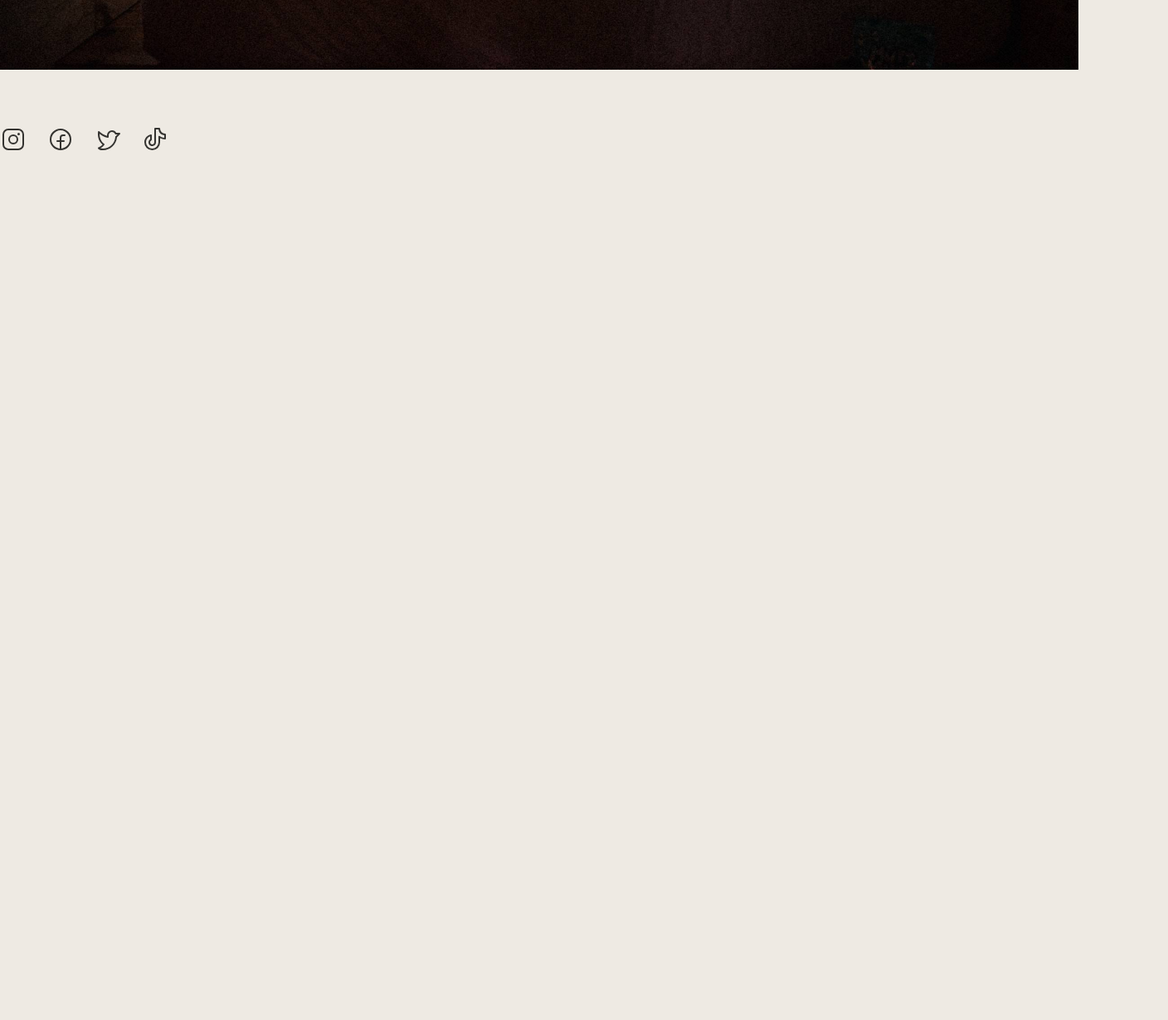
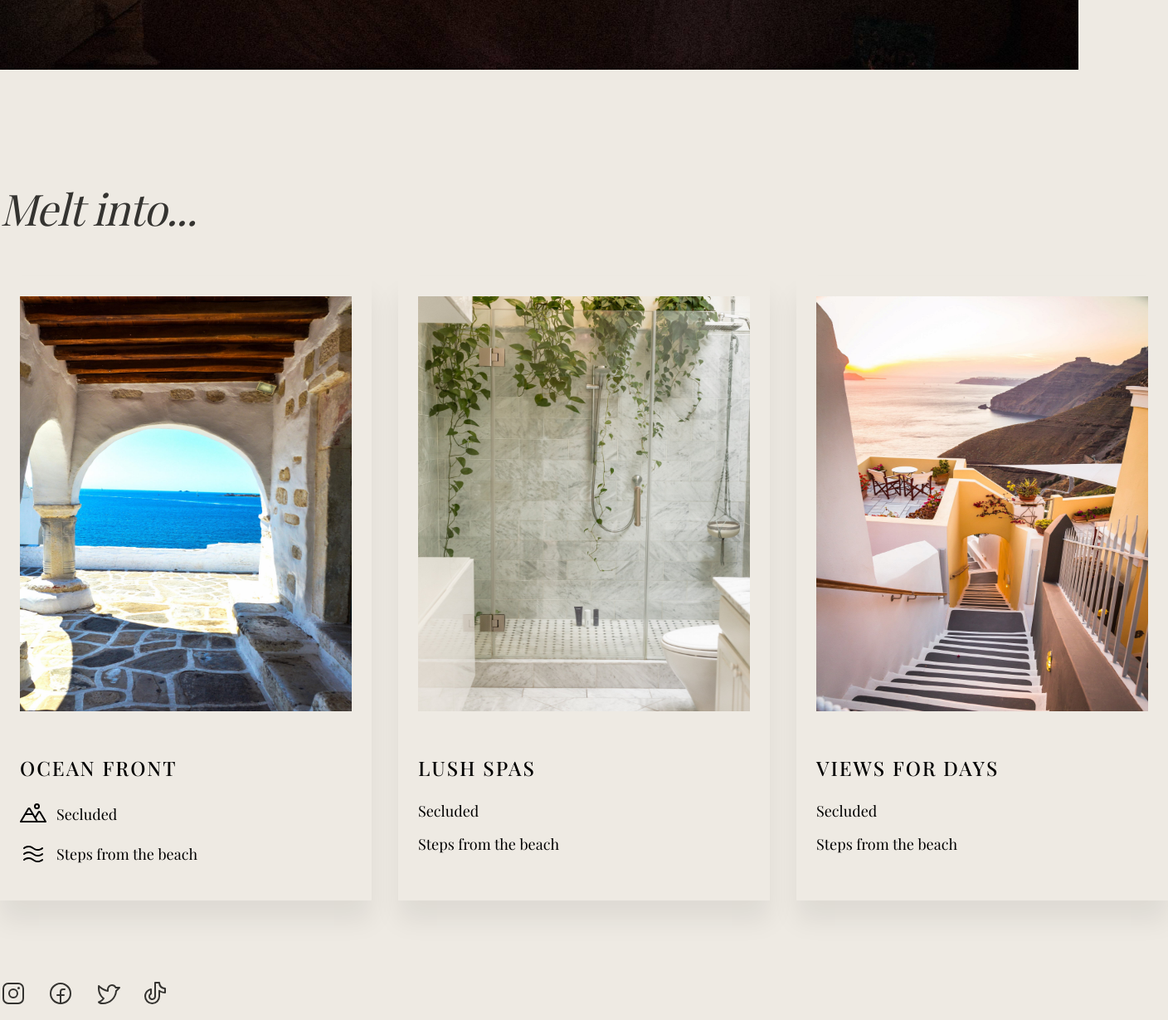
Before and after one commit to dxyz773/sage-breeze, a plain HTML site: page index.html in a window 1280 px wide. Shown: the part 943-2172 px from the top of the page at 83% size, 1408 px wide, since content can reach past the window. Before the commit the page ends 1143 px from the top, so only its background shows below. Drawn offline with nearby package versions, Linux system fonts and the light colour scheme; a web font is replaced by a local one.

Commit message:
added the beginning on 3 cards and organized css a bit

```diff
--- a/index.html
+++ b/index.html
@@ -46,6 +46,87 @@
           class="gallery-img"
         />
       </div>
+      <section class="amenities-section">
+        <h3 class="amenities-opener">Melt into...</h3>
+        <div class="grid--3-cols-even">
+          <figure class="amenities-figure">
+            <img
+              src="./squooshed/clement-souchet-3JgTSfCuezU-unsplash (1).jpg"
+              alt="arch overlooking the ocean"
+              class="amenities-img"
+            />
+            <div class="amenities-box">
+              <h3 class="amenities-title">Ocean Front</h3>
+              <ul class="amenities-list">
+                <li class="amenities-item">
+                  <svg
+                    xmlns="http://www.w3.org/2000/svg"
+                    width="32"
+                    height="32"
+                    fill="#000000"
+                    viewBox="0 0 256 256"
+                  >
+                    <path
+                      d="M164,80a28,28,0,1,0-28-28A28,28,0,0,0,164,80Zm0-40a12,12,0,1,1-12,12A12,12,0,0,1,164,40Zm90.88,155.92-54.56-92.08A15.87,15.87,0,0,0,186.55,96h0a15.85,15.85,0,0,0-13.76,7.84L146.63,148l-44.84-76.1a16,16,0,0,0-27.58,0L1.11,195.94A8,8,0,0,0,8,208H248a8,8,0,0,0,6.88-12.08ZM88,80l23.57,40H64.43ZM22,192l33-56h66l18.74,31.8,0,0L154,192Zm150.57,0-16.66-28.28L186.55,112,234,192Z"
+                    ></path>
+                  </svg>
+                  <span>Secluded</span>
+                </li>
+                <li class="amenities-item">
+                  <svg
+                    xmlns="http://www.w3.org/2000/svg"
+                    width="32"
+                    height="32"
+                    fill="#000000"
+                    viewBox="0 0 256 256"
+                  >
+                    <path
+                      d="M34.33,77.68a8,8,0,0,1,0-11.34C35.1,65.59,53.1,48,88,48c18.42,0,32.24,9.21,44.44,17.34C143.74,72.88,154.42,80,168,80a72.21,72.21,0,0,0,31.75-6.83,44.87,44.87,0,0,0,10.63-6.87,8,8,0,0,1,11.27,11.36C220.9,78.41,202.9,96,168,96c-18.42,0-32.24-9.21-44.44-17.34C112.26,71.12,101.58,64,88,64a72.21,72.21,0,0,0-31.75,6.83A44.87,44.87,0,0,0,45.62,77.7,8,8,0,0,1,34.33,77.68ZM210.38,122.3a44.87,44.87,0,0,1-10.63,6.87A72.21,72.21,0,0,1,168,136c-13.58,0-24.26-7.12-35.56-14.66C120.24,113.21,106.42,104,88,104c-34.9,0-52.9,17.59-53.65,18.34A8,8,0,0,0,45.62,133.7a44.87,44.87,0,0,1,10.63-6.87A72.21,72.21,0,0,1,88,120c13.58,0,24.26,7.12,35.56,14.66,12.2,8.13,26,17.34,44.44,17.34,34.9,0,52.9-17.59,53.65-18.34a8,8,0,0,0-11.27-11.36Zm0,56a44.87,44.87,0,0,1-10.63,6.87A72.21,72.21,0,0,1,168,192c-13.58,0-24.26-7.12-35.56-14.66C120.24,169.21,106.42,160,88,160c-34.9,0-52.9,17.59-53.65,18.34A8,8,0,0,0,45.62,189.7a44.87,44.87,0,0,1,10.63-6.87A72.21,72.21,0,0,1,88,176c13.58,0,24.26,7.12,35.56,14.66,12.2,8.13,26,17.34,44.44,17.34,34.9,0,52.9-17.59,53.65-18.34a8,8,0,0,0-11.27-11.36Z"
+                    ></path>
+                  </svg>
+                  <span>Steps from the beach</span>
+                </li>
+              </ul>
+            </div>
+          </figure>
+          <figure class="amenities-figure">
+            <img
+              src="./squooshed/curology-ycEKahEaO5U-unsplash.jpg"
+              alt="arch overlooking the ocean"
+              class="amenities-img"
+            />
+            <div class="amenities-box">
+              <h3 class="amenities-title">Lush Spas</h3>
+              <ul class="amenities-list">
+                <li class="amenities-item">
+                  <span>Secluded</span>
+                </li>
+                <li class="amenities-item">
+                  <span>Steps from the beach</span>
+                </li>
+              </ul>
+            </div>
+          </figure>
+          <figure class="amenities-figure">
+            <img
+              src="./squooshed/h-fall-JWGm_wkbL2o-unsplash (1).jpg"
+              alt="arch overlooking the ocean"
+              class="amenities-img"
+            />
+            <div class="amenities-box">
+              <h3 class="amenities-title">Views For Days</h3>
+              <ul class="amenities-list">
+                <li class="amenities-item">
+                  <span>Secluded</span>
+                </li>
+                <li class="amenities-item">
+                  <span>Steps from the beach</span>
+                </li>
+              </ul>
+            </div>
+          </figure>
+        </div>
+      </section>
       <footer class="footer">
         <nav class="nav--footer">
           <a href="https://www.instagram.com/" class="nav-link--footer">
--- a/style.css
+++ b/style.css
@@ -19,6 +19,11 @@ body {
   grid-template-columns: 1fr 3fr 2fr;
 }
 
+.grid--3-cols-even {
+  display: grid;
+  grid-template-columns: repeat(3, 1fr);
+  gap: 32px;
+}
 /* MAJOR COMPONENTS */
 .content-container {
   width: 1300px;
@@ -85,6 +90,7 @@ body {
   color: #656461;
 }
 
+/* FOOTER */
 .nav--footer {
   margin: 12px auto;
   display: flex;
@@ -101,9 +107,52 @@ body {
   fill: #656461;
 }
 
+/* GALLERY SECTION */
 .gallery {
-  margin-bottom: 64px;
+  margin-bottom: 128px;
 }
 .gallery-img {
   width: 1300px;
 }
+/* AMENITIES SECTION */
+.amenities-section {
+  margin-bottom: 96px;
+}
+.amenities-opener {
+  color: #343330;
+  font-size: 52px;
+  font-weight: 400;
+  letter-spacing: -1px;
+  font-style: italic;
+  margin-bottom: 48px;
+}
+
+.amenities-figure {
+  padding: 24px;
+  box-shadow: 0 24px 30px 0 rgba(0, 0, 0, 0.07);
+}
+
+.amenities-img {
+  width: 400px;
+  height: 500px;
+  margin-bottom: 48px;
+}
+
+.amenities-title {
+  font-size: 24px;
+  font-weight: 500;
+  margin-bottom: 24px;
+  text-transform: uppercase;
+  letter-spacing: 2px;
+}
+.amenities-list {
+  list-style: none;
+}
+
+.amenities-item {
+  margin-bottom: 16px;
+  font-size: 18px;
+  display: flex;
+  align-items: center;
+  gap: 12px;
+}
```
Also changed, not shown: squooshed/clement-souchet-3JgTSfCuezU-unsplash (1).jpg (added), squooshed/curology-ycEKahEaO5U-unsplash.jpg (added), squooshed/h-fall-JWGm_wkbL2o-unsplash (1).jpg (added), 1 other file.
